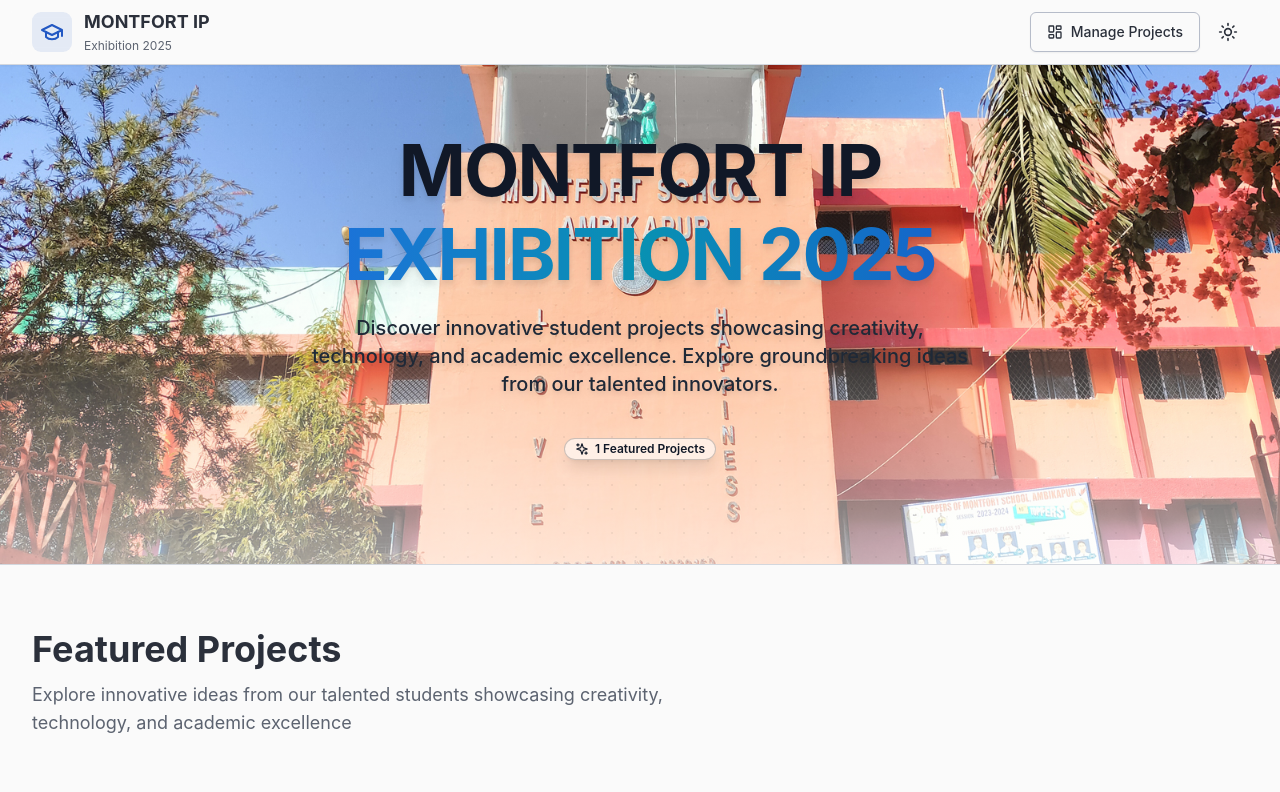
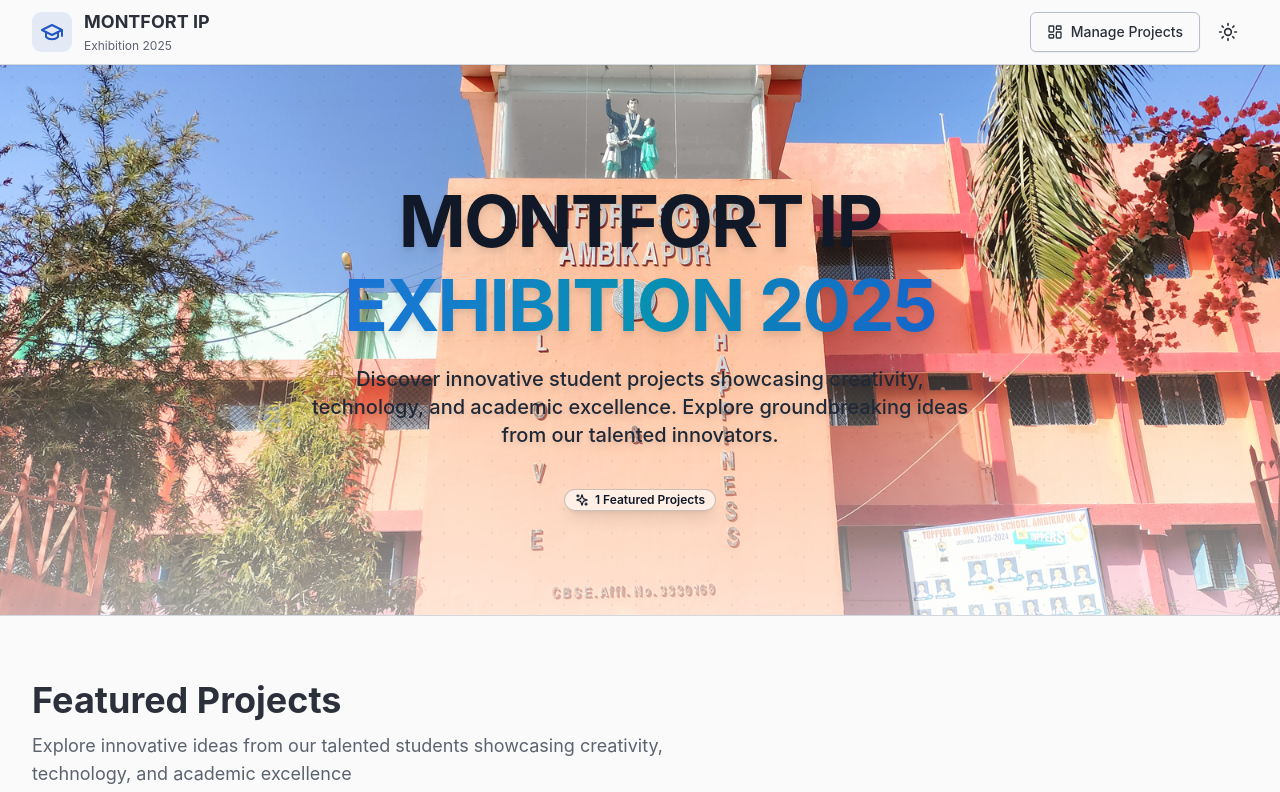
Before and after one commit to Anudeep5847/IP-EXHIBITION, a React (Vite) app: page / in a window 1280 px wide. Shown: the top 792 px of the page. Built offline with nearby package versions, Linux system fonts and the light colour scheme; grey boxes are pictures that could not be loaded.

Commit message:
Update hero.tsx

```diff
--- a/src/components/hero.tsx
+++ b/src/components/hero.tsx
@@ -43,7 +43,7 @@ export function Hero({ projectCount }: HeroProps) {
       />
 
       {/* Main Content */}
-      <div className="relative z-30 container mx-auto px-4 sm:px-6 lg:px-8 pb-20">
+      <div className="relative z-30 container mx-auto px-4 sm:px-6 lg:px-8 pb-20 mt-[120px]">
         <div className="mx-auto max-w-4xl text-center space-y-6 mb-10">
           <h1
             className={`text-4xl sm:text-5xl md:text-6xl lg:text-7xl font-bold tracking-tight transition-all duration-300 ${
```
